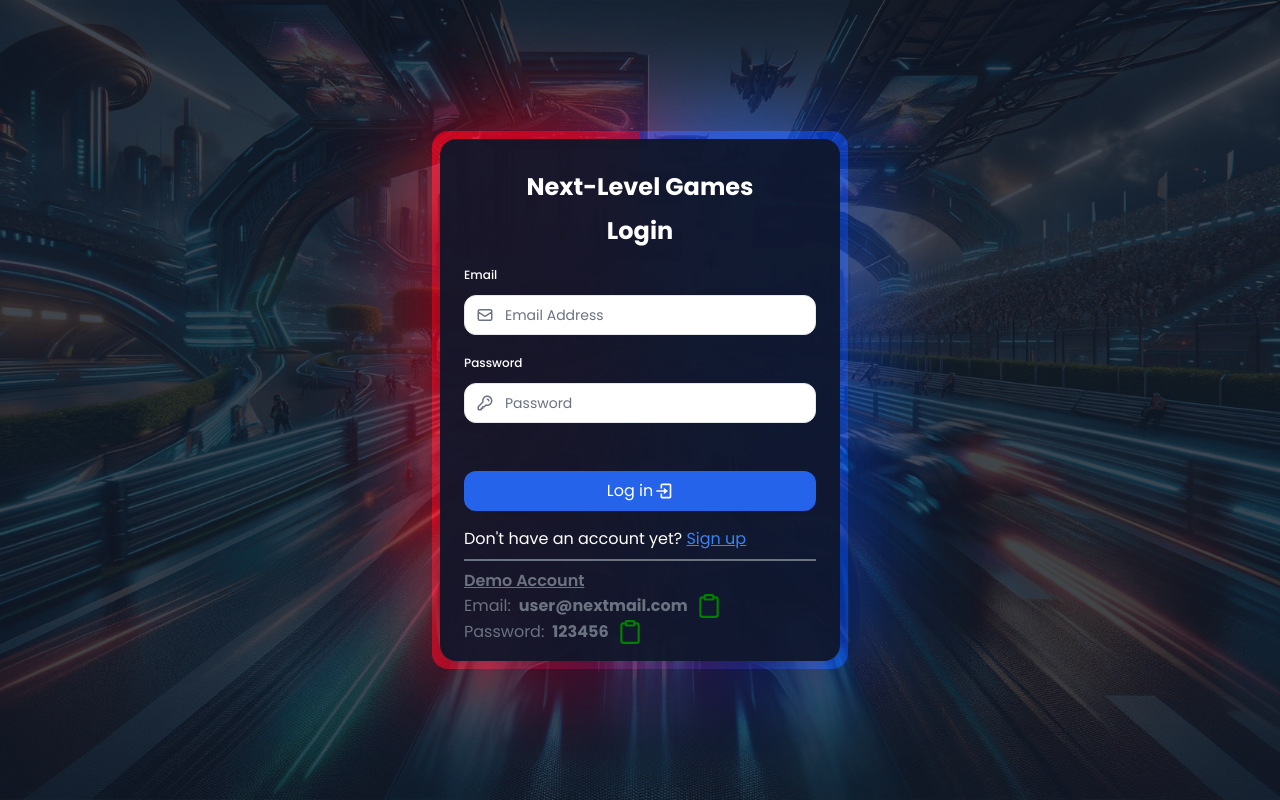
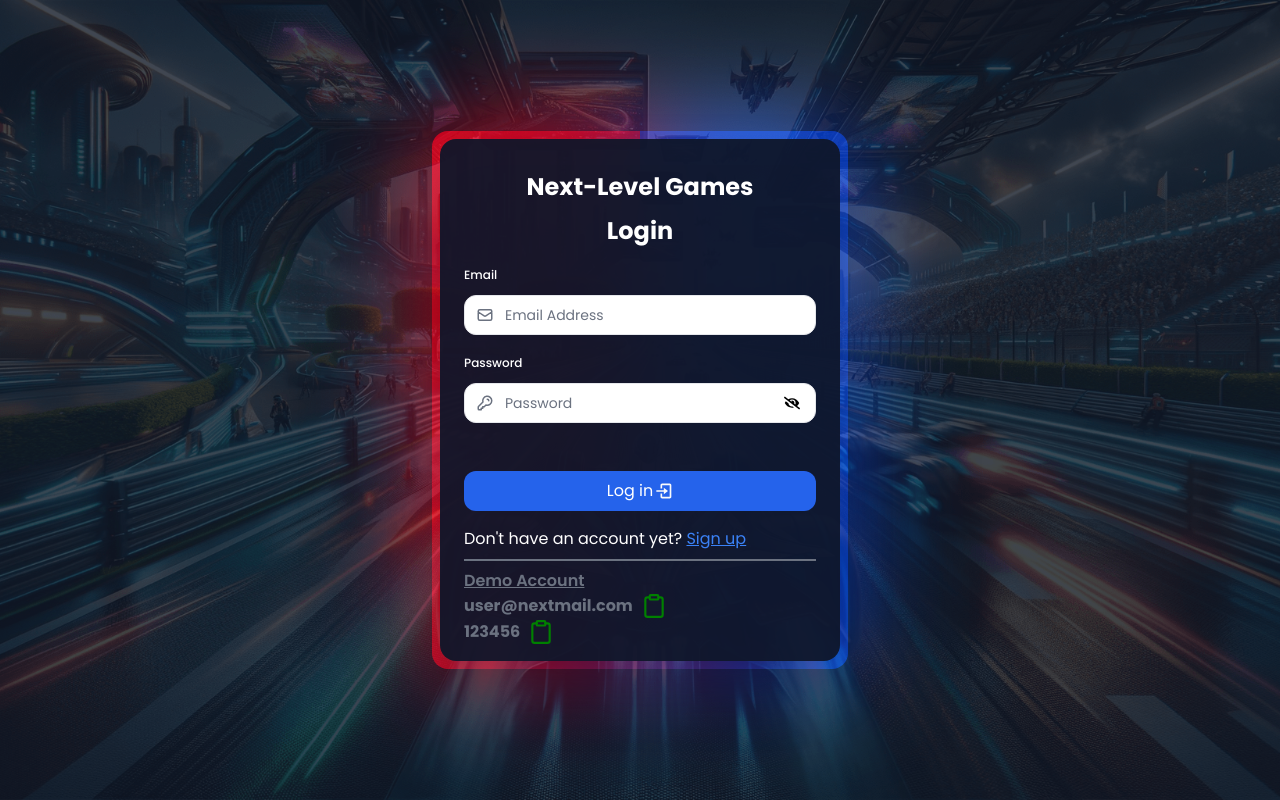
Before and after one commit to CodeExpert8081/react-game-site, a Next.js app: page /login in a window 1280 px wide. Built offline with nearby package versions, Linux system fonts and the light colour scheme.

Commit message:
added password toggle for login form page

```diff
--- a/components/ui/Authentication/LoginForm.tsx
+++ b/components/ui/Authentication/LoginForm.tsx
@@ -2,18 +2,36 @@
 
 // @ts-expect-error
 import { useFormState, useFormStatus } from "react-dom";
+import { useState } from "react";
 import { HiOutlineMail, HiOutlineKey } from "react-icons/hi";
 import { BsExclamationCircleFill } from "react-icons/bs";
 import { BiLogIn, BiArrowBack } from "react-icons/bi";
 import { authenticate } from "@/lib/actions";
 import Link from "next/link";
 import ClipboardBtn from "../ClipboardBtn";
+import { FaEye, FaEyeSlash } from "react-icons/fa";
 
 export default function LoginForm() {
   // Using useFormState to CALL THE SERVER ACTION and HANDLE FORM ERRORS, and useFormStatus to handle the pending state of the form
   // const [code, action] = useFormState(authenticate, undefined);
   // undefined as 2nd parameter is the INITIAL STATE of the form
   const [state, dispatch] = useFormState(authenticate, undefined);
+  const [showPassword, setShowPassword] = useState(false);
+
+  // Display/Hide Password on click
+  const PasswordToggle = () => {
+    const handleTogglePassword = () => setShowPassword(!showPassword);
+
+    return (
+      <button
+        type="button"
+        onClick={handleTogglePassword}
+        className="absolute right-4X right-2 top-1/2 transform -translate-y-1/2 cursor-pointer p-2"
+      >
+        {showPassword ? <FaEye color="black" /> : <FaEyeSlash color="black" />}
+      </button>
+    );
+  };
 
   // GIVING ACCOUNT CREDENTIALS TO A DEMO ACCOUNT TO MAKE IT EASY FOR VIEWERS TO CHECKOUT THE APP WITHOUT HAVING TO CREATE AN ACCOUNT
   const DemoAccountCredentials = () => {
@@ -26,11 +44,11 @@ export default function LoginForm() {
         {/* EMAIL & PASSWORD*/}
         <div className="flex flex-col">
           <span className="self-start items-center justify-center flex gap-2">
-            Email: <b>user@nextmail.com</b>
+            <b>user@nextmail.com</b>
             <ClipboardBtn text={demoEmail} />
           </span>
           <span className="self-start items-center justify-center flex gap-2">
-            Password: <b>123456</b>
+            <b>123456</b>
             <ClipboardBtn text={demoPassword} />
           </span>
         </div>
@@ -44,6 +62,7 @@ export default function LoginForm() {
         <h1 className={`mb-3 text-2xl w-full text-center font-bold`}>Next-Level Games</h1>
         <h2 className={`mb-3 text-2xl w-full text-center font-bold`}>Login</h2>
         <div className="w-full">
+          {/* EMAIL INPUT */}
           <div>
             <label className="mb-3 mt-5 block text-xs font-medium" htmlFor="email">
               Email
@@ -60,6 +79,7 @@ export default function LoginForm() {
               <HiOutlineMail className="pointer-events-none absolute left-3 top-1/2 h-[18px] w-[18px] -translate-y-1/2 text-gray-500 peer-focus:text-gray-900" />
             </div>
           </div>
+          {/* PASSWORD INPUT */}
           <div className="mt-4">
             <label className="mb-3 mt-5 block text-xs font-medium text-gray-900-" htmlFor="password">
               Password
@@ -68,12 +88,14 @@ export default function LoginForm() {
               <input
                 className="peer block w-full rounded-sm border border-gray-200 py-[9px] pl-10 text-sm outline-2 placeholder:text-gray-500 text-black"
                 id="password"
-                type="password"
+                // type="password"
+                type={showPassword ? "text" : "password"}
                 name="password"
                 placeholder="Password"
+                minLength={6}
                 required
-                minLength={6}
               />
+              <PasswordToggle />
               <HiOutlineKey className="pointer-events-none absolute left-3 top-1/2 h-[18px] w-[18px] -translate-y-1/2 text-gray-500 peer-focus:text-gray-900" />
             </div>
           </div>
```
